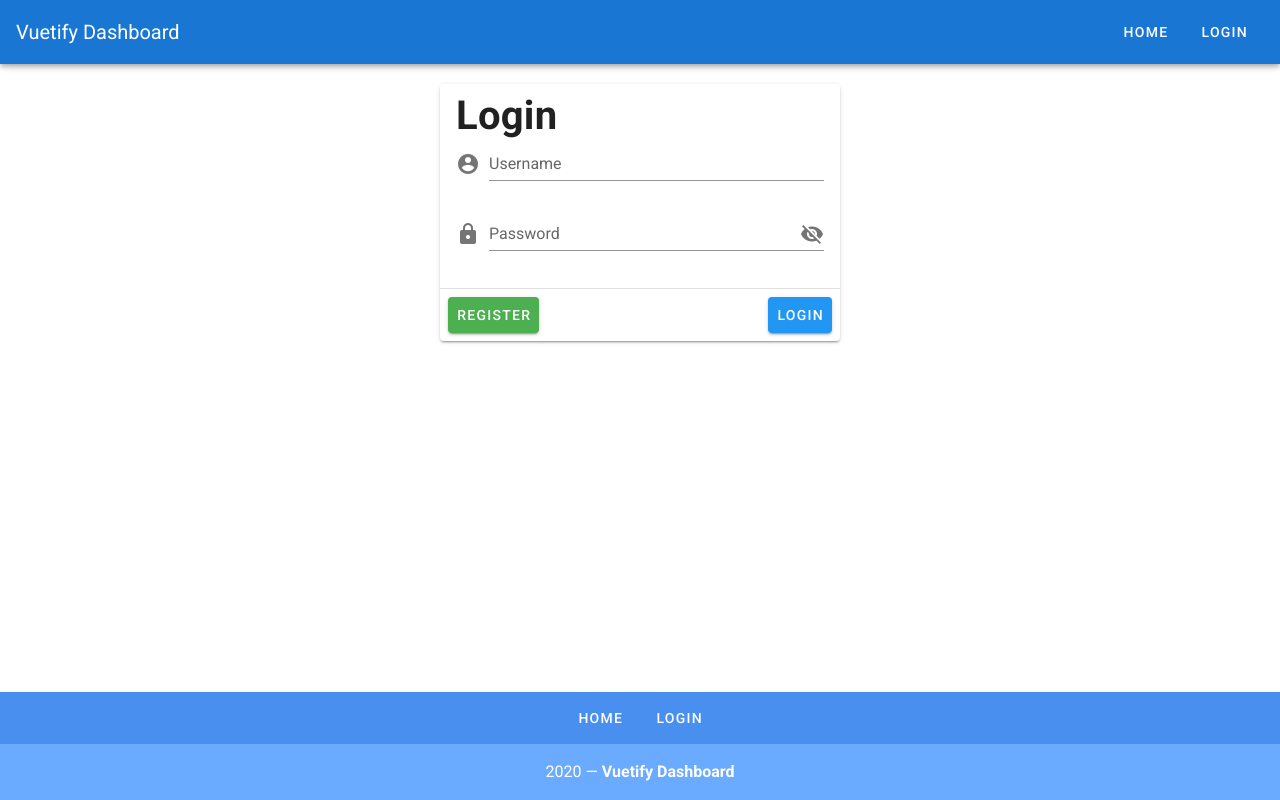
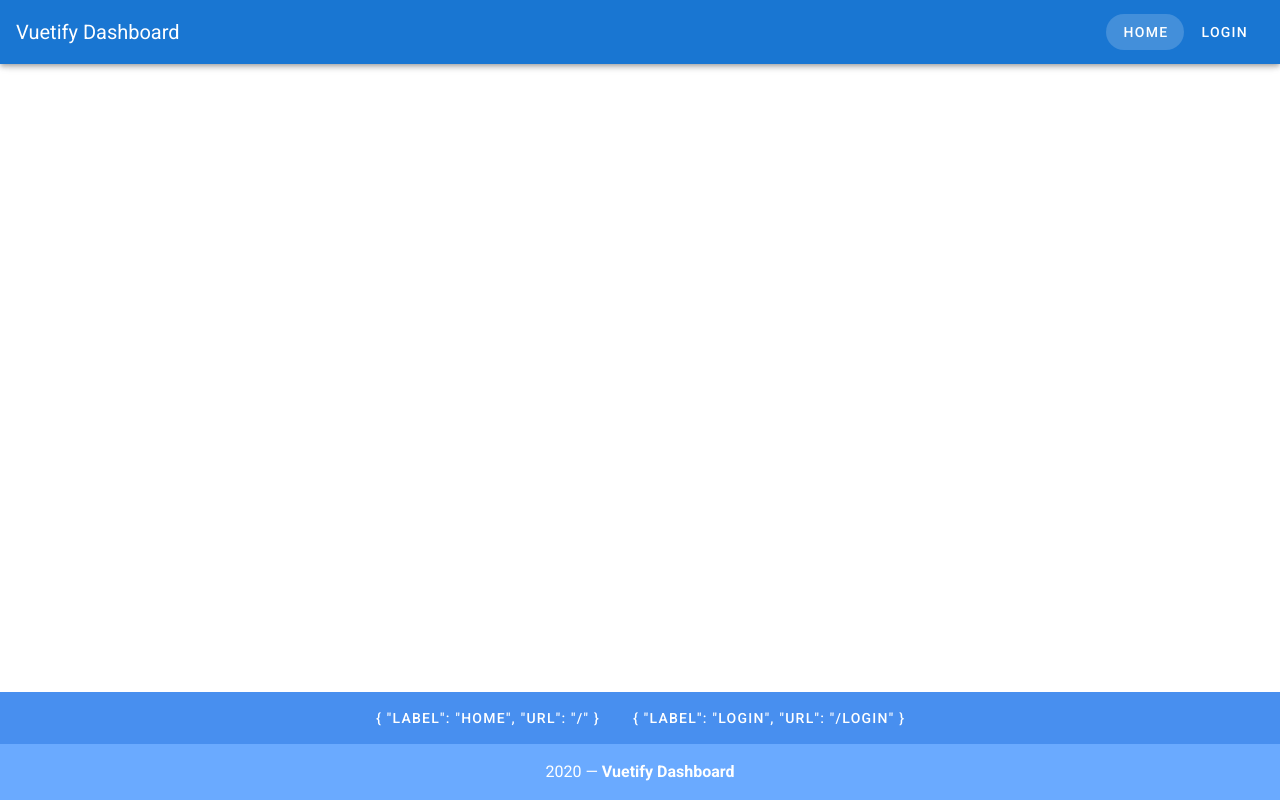
Before and after one commit to takuyaKIKUCHI99/vuefify-dashboard, a Vue app: page / in a window 1280 px wide. Built offline with nearby package versions, Linux system fonts and the light colour scheme.

Commit message:
Add vue-router

```diff
--- a/package.json
+++ b/package.json
@@ -10,11 +10,13 @@
   "dependencies": {
     "core-js": "^3.6.5",
     "vue": "^2.6.11",
+    "vue-router": "^3.2.0",
     "vuetify": "^2.2.11"
   },
   "devDependencies": {
     "@vue/cli-plugin-babel": "~4.5.0",
     "@vue/cli-plugin-eslint": "~4.5.0",
+    "@vue/cli-plugin-router": "~4.5.0",
     "@vue/cli-service": "~4.5.0",
     "babel-eslint": "^10.1.0",
     "eslint": "^6.7.2",
--- a/src/App.vue
+++ b/src/App.vue
@@ -4,37 +4,18 @@
       <v-app-bar app color="primary" dark>
         <v-toolbar-title>Vuetify Dashboard</v-toolbar-title>
         <v-spacer />
-        <v-btn text rounded>Home</v-btn>
-        <v-btn text rounded>Login</v-btn>
+        <v-btn
+          v-for="link in links"
+          :key="`${link.label}-header-link`"
+          text
+          rounded
+          :to="link.url"
+        >
+          {{ link.label }}
+        </v-btn>
       </v-app-bar>
       <v-content>
-        <!-- Login Module -->
-        <v-card width="400" class="mt-5 mx-auto">
-          <v-card-title class="pb-0">
-            <h1>Login</h1>
-          </v-card-title>
-          <v-card-text>
-            <v-form>
-              <v-text-field
-                label="Username"
-                prepend-icon="mdi-account-circle"
-              />
-              <v-text-field
-                :type="showPassword ? 'text' : 'password'"
-                label="Password"
-                prepend-icon="mdi-lock"
-                :append-icon="showPassword ? 'mdi-eye' : 'mdi-eye-off'"
-                @click:append="showPassword = !showPassword"
-              />
-            </v-form>
-          </v-card-text>
-          <v-divider />
-          <v-card-actions>
-            <v-btn color="success">Register</v-btn>
-            <v-spacer />
-            <v-btn color="info">Login</v-btn>
-          </v-card-actions>
-        </v-card>
+        <router-view />
       </v-content>
       <v-footer
         color="primary lighten-1"
@@ -69,10 +50,18 @@
 <script>
 export default {
   name: "App",
-
   data: () => ({
     showPassword: false,
-    links: ["Home", "Login"],
+    links: [
+      {
+        label: "Home",
+        url: "/",
+      },
+      {
+        label: "Login",
+        url: "/login",
+      },
+    ],
   }),
 };
 </script>
--- a/src/main.js
+++ b/src/main.js
@@ -1,10 +1,12 @@
 import Vue from 'vue'
 import App from './App.vue'
 import vuetify from './plugins/vuetify';
+import router from './router'
 
 Vue.config.productionTip = false
 
 new Vue({
   vuetify,
+  router,
   render: h => h(App)
 }).$mount('#app')
--- /dev/null
+++ b/src/router/index.js
@@ -0,0 +1,35 @@
+import Vue from "vue";
+import VueRouter from "vue-router";
+import Home from "../views/Home.vue";
+
+Vue.use(VueRouter);
+
+const routes = [
+  {
+    path: "/",
+    name: "Home",
+    component: Home,
+  },
+  {
+    path: "/about",
+    name: "About",
+    // route level code-splitting
+    // this generates a separate chunk (about.[hash].js) for this route
+    // which is lazy-loaded when the route is visited.
+    component: () =>
+      import(/* webpackChunkName: "about" */ "../views/About.vue"),
+  },
+  {
+    path: "/login",
+    name: "login",
+    component: () => import("../views/Login.vue"),
+  },
+];
+
+const router = new VueRouter({
+  mode: "history",
+  base: process.env.BASE_URL,
+  routes,
+});
+
+export default router;
--- /dev/null
+++ b/src/views/About.vue
@@ -0,0 +1,5 @@
+<template>
+  <div class="about">
+    <h1>This is an about page</h1>
+  </div>
+</template>
--- /dev/null
+++ b/src/views/Home.vue
@@ -0,0 +1,11 @@
+<template>
+  <div class="home">
+  </div>
+</template>
+
+<script>
+export default {
+  name: "Home",
+  components: {},
+};
+</script>
--- /dev/null
+++ b/src/views/Login.vue
@@ -0,0 +1,39 @@
+<template>
+  <v-card width="400" class="mt-5 mx-auto">
+    <v-card-title class="pb-0">
+      <h1>Login</h1>
+    </v-card-title>
+    <v-card-text>
+      <v-form>
+        <v-text-field
+          label="Username"
+          prepend-icon="mdi-account-circle"
+        />
+        <v-text-field
+          :type="showPassword ? 'text' : 'password'"
+          label="Password"
+          prepend-icon="mdi-lock"
+          :append-icon="showPassword ? 'mdi-eye' : 'mdi-eye-off'"
+          @click:append="showPassword = !showPassword"
+        />
+      </v-form>
+    </v-card-text>
+    <v-divider />
+    <v-card-actions>
+      <v-btn color="success">Register</v-btn>
+      <v-spacer />
+      <v-btn color="info">Login</v-btn>
+    </v-card-actions>
+  </v-card>
+</template>
+
+<script>
+export default {
+  name: "Login",
+  data() {
+    return {
+      showPassword: false,
+    };
+  },
+};
+</script>
```
Also changed, not shown: 1 other file (tests, documents, lock files or other folders).
